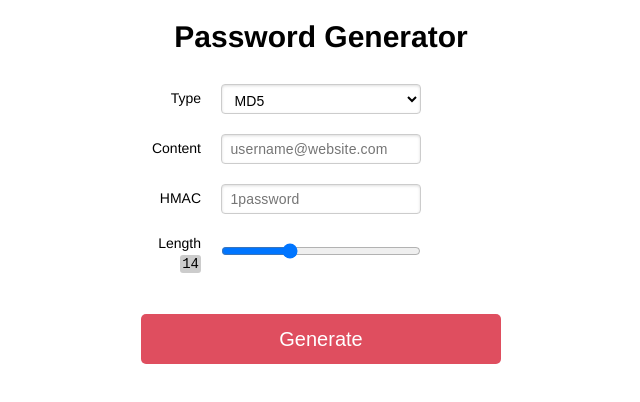
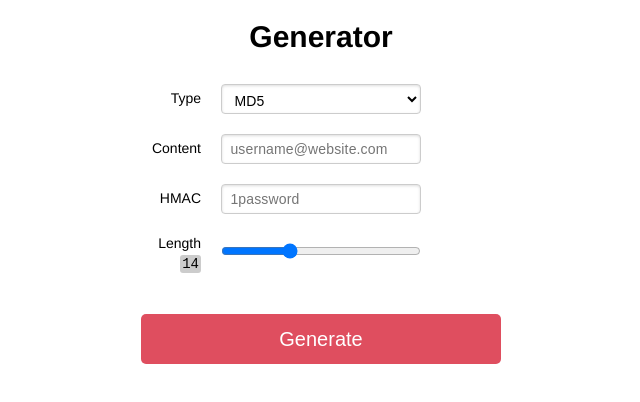
Before and after one commit to darkethereum/da.github.io, a plain HTML site: page index.html in a window 1280 px wide. Shown: the whole page, without its empty margins (319-959 px from the left). Drawn offline with Linux system fonts and the light colour scheme.

Commit message:
Update index.html

```diff
--- a/index.html
+++ b/index.html
@@ -179,7 +179,7 @@ code {
 </head>
 <body>
 <div class="main">
-<h1>Password Generator</h1>
+<h1>Generator</h1>
 <table cellspacing="0" border="0">
     <tr>
         <td width="60"><span>Type</span></td>
```
